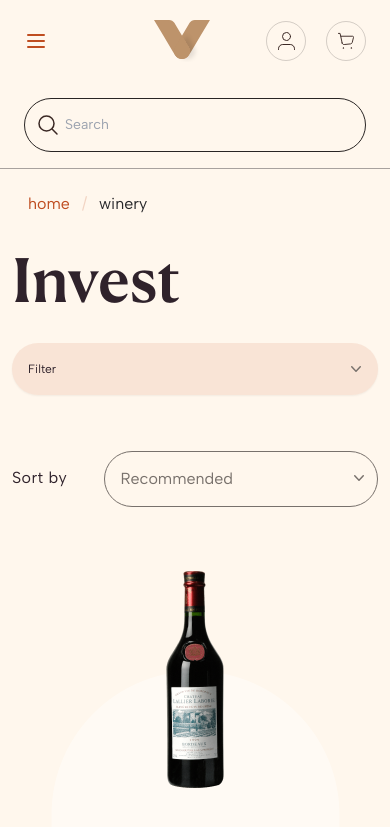
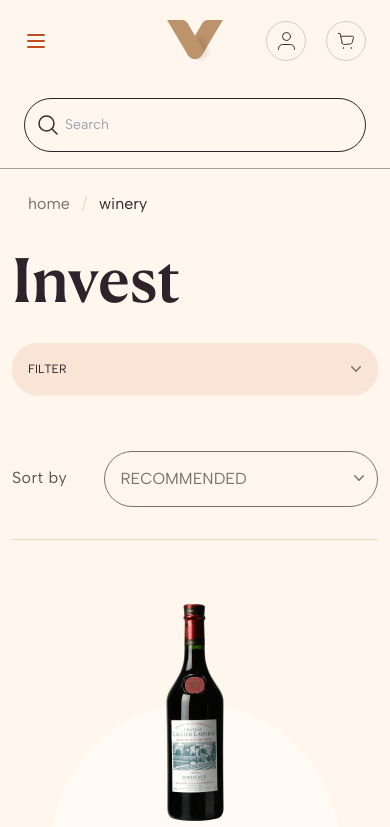
Before and after one commit to nalaZazu/new-vinesia-market, a Next.js app: page /invest in a window 390 px wide. Shown: the top 827 px of the page. Built offline with nearby package versions, Linux system fonts and the light colour scheme.

Commit message:
final-done

```diff
--- a/src/app/invest/moibleview/page.tsx
+++ b/src/app/invest/moibleview/page.tsx
@@ -45,7 +45,7 @@ function MobileFilter() {
         <Menu as="div" className="relative inline-block text-left w-full">
           <div>
             <Menu.Button
-              className="flex items-center w-full justify-between gap-x-1.5 rounded-full  px-4 py-4 text-xs font-normal text-primary shadow-sm  bg-orange-700 bg-opacity-10"
+              className="flex items-center w-full justify-between gap-x-1.5 rounded-full  px-4 py-4 text-xs font-normal text-primary shadow-sm  bg-orange-700 bg-opacity-10 uppercase"
               onClick={() => setFirstDropdownOpen(!firstDropdownOpen)}
             >
               Filter
@@ -67,18 +67,19 @@ function MobileFilter() {
             leaveTo="transform opacity-0 scale-95"
           >
             {/* here is defined the new dropdown */}
-
+            <div className="pt-7">
               {filtersList?.map((filterItem: any, filterItemId: any) => {
                 const { name, options, type } = filterItem;
                 return (
                   <Menu
                     as="div"
-                  className="relative inline-block text-left w-full pt-7 "
+                    className="relative inline-block text-left w-full py-4 "
                     key={filterItemId}
                   >
                     <div>
                       <Menu.Button
-                      className="inline-flex w-full justify-between gap-x-1.5 rounded-md  px-3 py-2 text-sm font-semibold text-primary divide-y divide-gray-800"
+                        className="inline-flex w-full justify-between gap-x-1.5 rounded-md  px-3   text-primary
+                        divide-y  text-base font-normal  leading-snug"
                         onClick={() => setActiveState({ [name]: true })}
                       >
                         {name}
@@ -104,18 +105,20 @@ function MobileFilter() {
                           <Menu.Item>
                             {({ active }) => (
                               <div className="p-2 cursor-pointer hover:bg-secondary-dark   text-secondary text-xxs font-normal  tracking-wide flex gap-2 items-center">
-
                                 <p className="p-2 cursor-pointer hover:bg-secondary-dark text-secondary text-sm font-normal  tracking-wide">
                                   {options?.map(
                                     (itemName: any, itemNameId: any) => {
-                                 return   <div key={itemNameId}>
+                                      return (
+                                        <div key={itemNameId}>
                                           <input
                                             id={`${itemName}-${itemNameId}`}
                                             name="checkbox"
                                             type="checkbox"
                                             className="h-3 w-3 form-checkbox rounded-full"
                                             onChange={(e) =>
-                                          handleChange(itemName?.toLowerCase())
+                                              handleChange(
+                                                itemName?.toLowerCase()
+                                              )
                                             }
                                           />
                                           <label
@@ -124,12 +127,13 @@ function MobileFilter() {
                                               active
                                                 ? " text-primary"
                                                 : "text-primary-dark ",
-                                          "text-base font-normal tracking-tight pl-3"
+                                              " pl-3 text-zinc-800 text-base font-normal leading-snug tracking-tight capitalize"
                                             )}
                                           >
                                             {itemName}
                                           </label>
                                         </div>
+                                      );
                                     }
                                   )}
                                 </p>
@@ -156,6 +160,7 @@ function MobileFilter() {
                   </Menu>
                 );
               })}
+            </div>
           </Transition>
         </Menu>
       </div>
@@ -163,13 +168,13 @@ function MobileFilter() {
       {/* second dropdown */}
       <div className="flex flex-row">
         <div className="basis-1/4">
-          <p className="text-primary tracking-wide pt-4 text-base font-normal  leading-snug">
+          <p className=" tracking-wide pt-4  text-stone-600 text-base font-normal leading-snug">
             Sort by
           </p>
         </div>
         <Menu as="div" className="relative inline-block text-left basis-3/4">
           <div>
-            <Menu.Button className="w-full flex gap-x-1.5 pl-4 pr-3 py-4 rounded-full   px-3 text-stone-500 text-base font-normal  leading-snug text-priamry border border-stone-500 justify-between ">
+            <Menu.Button className="w-full flex gap-x-1.5 pl-4 pr-3 py-4 rounded-full   px-3 text-stone-500 text-base font-normal  leading-snug text-priamry border border-stone-500 justify-between uppercase">
               Recommended
               <ChevronDownIcon
                 className="-mr-1 h-5 w-5 text-stone-500"
@@ -232,6 +237,8 @@ function MobileFilter() {
           </Transition>
         </Menu>
       </div>
+        <hr  className="border-secondary opacity-20 mt-8
+        "/>
     </>
   );
 }
--- a/src/app/invest/page.tsx
+++ b/src/app/invest/page.tsx
@@ -26,7 +26,7 @@ const Invest = () => {
         </div>
         {/* for mobileView */}
         <div className="mt-9 md:hidden block">
-          <h2 className="text-primary text-6xl font-normal  leading-[68px]">
+          <h2 className=" text-6xl font-normal leading-[68px] text-primary">
             Invest
           </h2>
         </div>
--- a/src/common/InvestBread.tsx
+++ b/src/common/InvestBread.tsx
@@ -10,12 +10,12 @@ const InvestBread = () => {
             <li className="inline-flex items-center">
               <Link
                 href="#"
-                className="text-primary-dark text-base font-normal leading-snug"
+                className="text-stone-500 text-base font-normal   leading-snug"
               >
                 vinesia marketplace
               </Link>
             </li>
-            <li className="hidden md:block lg:block  text-secondary text-opacity-20 text-base font-normal  leading-snug">
+            <li className="hidden md:block lg:block  text-secondary text-opacity-20 text-base font-normal leading-snug">
               /
             </li>
             <li>
@@ -28,12 +28,12 @@ const InvestBread = () => {
                 </Link>
               </div>
             </li>
-            <li className="hidden md:block lg:block text-secondary text-opacity-20 text-base font-normal  leading-snug">
+            <li className="hidden md:block lg:block text-secondary text-opacity-20 text-base font-normal leading-snug">
               /
             </li>
             <li aria-current="page">
               <div className="flex items-center">
-                <span className=" text-zinc-800 text-base font-normal  leading-snug">
+                <span className=" text-primary text-base font-normal  leading-snug">
                   winery
                 </span>
               </div>
@@ -50,18 +50,18 @@ const InvestBread = () => {
               <div className="flex items-center">
                 <Link
                   href="#"
-                  className=" text-secondary text-base font-normal  leading-snug"
+                  className=" text-base font-normal text-stone-500  leading-snug"
                 >
                   home
                 </Link>
               </div>
             </li>
-            <li className=" text-secondary text-opacity-20 text-base font-normal  leading-snug">
+            <li className="text-opacity-20  leading-snug text-orange-700  text-base font-normal  ">
               /
             </li>
             <li aria-current="page">
               <div className="flex items-center">
-                <span className=" text-zinc-800 text-base font-normal  leading-snug">
+                <span className=" text-zinc-800 text-base font-normal  leading-snug   ">
                   winery
                 </span>
               </div>
--- a/src/components/dropdown/page.tsx
+++ b/src/components/dropdown/page.tsx
@@ -29,14 +29,14 @@ const DropDown = ({
     }
   };
   const handleApply = (close: any) => {
-    // setSelectedFilters(tempSelected);
+    // setSelectedFilters(selectedItems);
     console.log("selectedItems", selectedItems);
 
     // close();
   };
   const handleClear = (close: any) => {
     setSearchTerm("");
-    // setSelectedFilters([]);
+    // setSelectedItems([]);
     close();
   };
 
@@ -52,7 +52,7 @@ const DropDown = ({
               key={filterItemId}
             >
               <div>
-                <Menu.Button className="inline-flex w-full justify-center gap-x-1.5 pl-4 pr-3 py-4 rounded-full  px-3 items-center text-xs font-normal text-priamry shadow-sm bg-orange-700 bg-opacity-10  uppercase ">
+                <Menu.Button className="inline-flex w-full justify-center gap-x-1.5 pl-4 pr-3 py-4 rounded-full  px-3 items-center text-xs font-normal text-priamry shadow-sm bg-orange-700 bg-opacity-10  uppercase  leading-3 tracking-tight">
                   {name}
                   <ChevronDownIcon
                     className="-mr-1 h-5 w-5 text-zinc-800"
--- a/src/components/header/page.tsx
+++ b/src/components/header/page.tsx
@@ -56,11 +56,11 @@ export default function Header() {
                 <SidePannel />
               </div>
             </div>
-            <div className=" text-2xl lg:text-4xl font-bold lg:col-span-2 text-center py-5 ps-4">
+            <div className=" text-2xl lg:text-4xl font-bold lg:col-span-2 text-center py-5">
               <Link href="/">
                 <Image
                   src={logo}
-                  className="md:mx-auto"
+                  className="mx-auto"
                   alt="Picture of the author"
                 />
               </Link>
@@ -151,7 +151,7 @@ export default function Header() {
                 <input
                   type="search"
                   id="default-search"
-                  className="block w-full p-4 ps-10 text-sm  outline-none bg-orange-50 focus:ring-stone-500 focus:border-stone-500   text-stone-500    rounded-full border border-stone-800"
+                  className="block w-full p-4 ps-10 text-sm  outline-none bg-orange-50 focus:ring-stone-500 focus:border-stone-500   text-stone-500    rounded-full border border-stone-800 "
                   placeholder="Search "
                 />
               </div>
```
Also changed, not shown: src/components/header/sidepannel/page.tsx (+5 -5 lines). Lines whose indentation alone changed are shown as unchanged.
